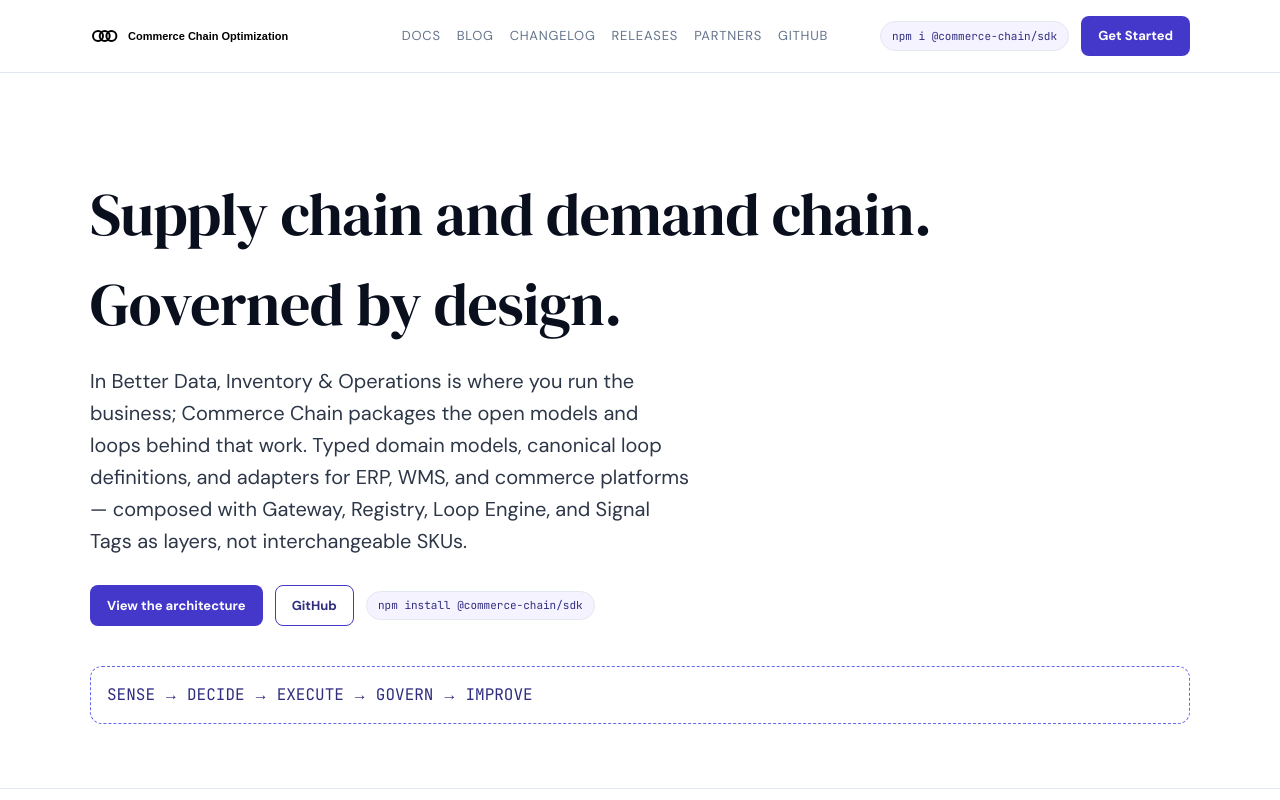
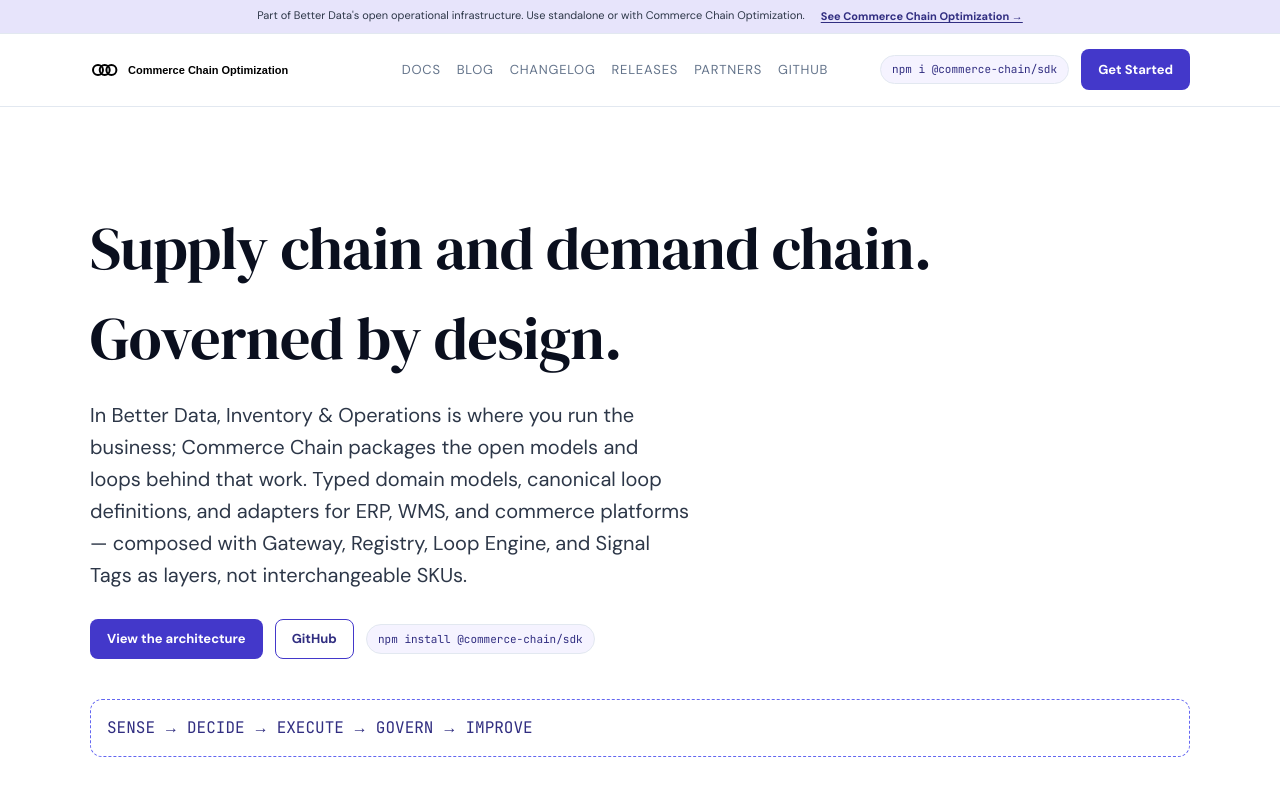
Before and after one commit to commerce-chain/commercechain.io, a Next.js app: page / in a window 1280 px wide. Shown: the top 800 px of the page. Built offline with nearby package versions, Linux system fonts and the light colour scheme; no server answers.

Commit message:
feat(site): CCO ecosystem banner and tethering for Commerce Chain OSS site
Add shared URLs, banner styles, and layout wiring above top nav.

```diff
--- a/app/globals.css
+++ b/app/globals.css
@@ -8,6 +8,10 @@
 p,li { color: var(--color-ink-secondary); line-height: 1.6; }
 ul { margin: 0; padding-left: 1.2rem; }
 .top-nav { position: sticky; top: 0; background: color-mix(in srgb, var(--color-surface) 92%, transparent); backdrop-filter: blur(8px); border-bottom: 1px solid var(--color-border); z-index: 20; }
+.ecosystem-banner { border-bottom: 1px solid var(--color-border); background: color-mix(in srgb, var(--color-primary) 8%, var(--color-surface-alt)); }
+.ecosystem-banner-inner { width: min(1100px, 92vw); margin: 0 auto; padding: 0.5rem 0; display: flex; flex-wrap: wrap; align-items: center; justify-content: center; gap: 0.75rem 1rem; font-size: var(--text-xs); color: var(--color-ink-secondary); text-align: center; }
+.ecosystem-banner-text { margin: 0; max-width: 52rem; line-height: 1.45; }
+.ecosystem-banner-cta { color: var(--color-primary-dark); font-weight: 700; text-decoration: underline; text-underline-offset: 2px; }
 .top-nav-inner,.content-grid,.footer-grid,.footer-bottom { width: min(1100px, 92vw); margin: 0 auto; }
 .top-nav-inner { min-height: 72px; display: flex; align-items: center; gap: var(--space-4); justify-content: space-between; }
 .nav-links { display: flex; gap: var(--space-4); font-size: var(--text-sm); letter-spacing: 0.06em; }
--- a/app/layout.tsx
+++ b/app/layout.tsx
@@ -2,6 +2,7 @@
 import Script from "next/script";
 import { DM_Sans, DM_Serif_Display, JetBrains_Mono } from "next/font/google";
 import { Footer } from "@/components/home/Footer";
+import { EcosystemBanner } from "@/components/site/EcosystemBanner";
 import { PostHogProvider } from "@/components/analytics/PostHogProvider";
 import { TopNav } from "@/components/nav/TopNav";
 import { DocsSearchModalHost } from "@/components/docs/DocsSearchModalHost";
@@ -37,6 +38,7 @@
           `}
         </Script>
         <PostHogProvider>
+          <EcosystemBanner />
           <TopNav />
           <DocsSearchModalHost />
           {children}
--- /dev/null
+++ b/components/site/EcosystemBanner.tsx
@@ -0,0 +1,15 @@
+import Link from "next/link";
+import { BETTERDATA_CCO_URL, ECOSYSTEM_STRIP } from "@/lib/betterdata-ecosystem";
+
+export function EcosystemBanner() {
+  return (
+    <div className="ecosystem-banner">
+      <div className="ecosystem-banner-inner">
+        <p className="ecosystem-banner-text">{ECOSYSTEM_STRIP}</p>
+        <Link href={BETTERDATA_CCO_URL} target="_blank" rel="noopener noreferrer" className="ecosystem-banner-cta">
+          See Commerce Chain Optimization →
+        </Link>
+      </div>
+    </div>
+  );
+}
--- /dev/null
+++ b/lib/betterdata-ecosystem.ts
@@ -0,0 +1,8 @@
+export const BETTERDATA_CCO_URL = "https://betterdata.co/products/cco";
+export const BETTERDATA_OPEN_INFRA_URL = "https://betterdata.co/open-source";
+
+export const ECOSYSTEM_STRIP =
+  "Part of Better Data's open operational infrastructure. Use standalone or with Commerce Chain Optimization.";
+
+export const COMMERCE_CHAIN_CCO_LINE =
+  "Commerce Chain provides the shared operational reality behind Commerce Chain Optimization — the same contracts and loops composed into Better Data's hosted platform.";
```
